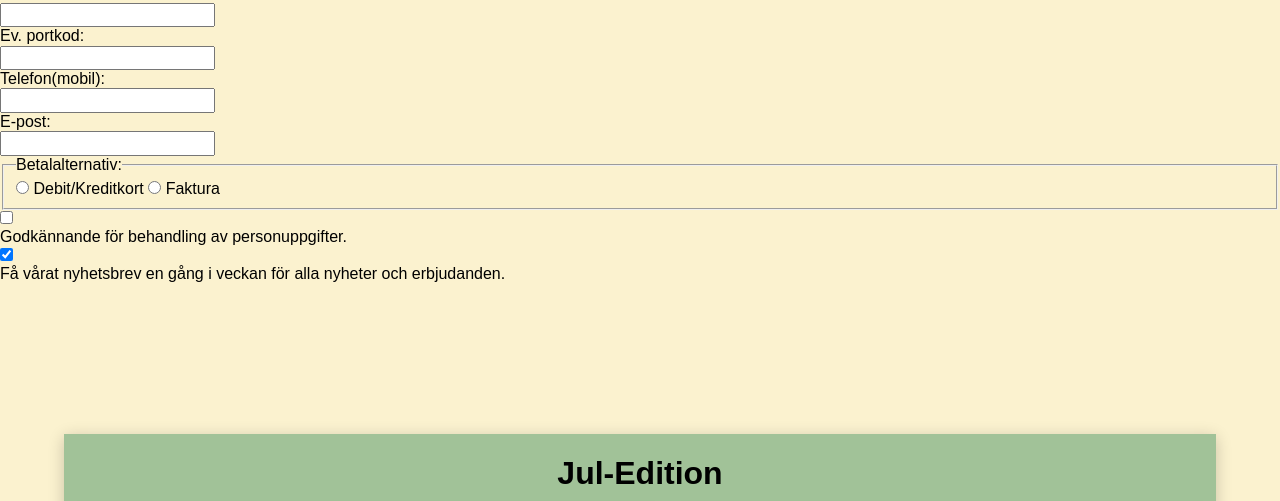
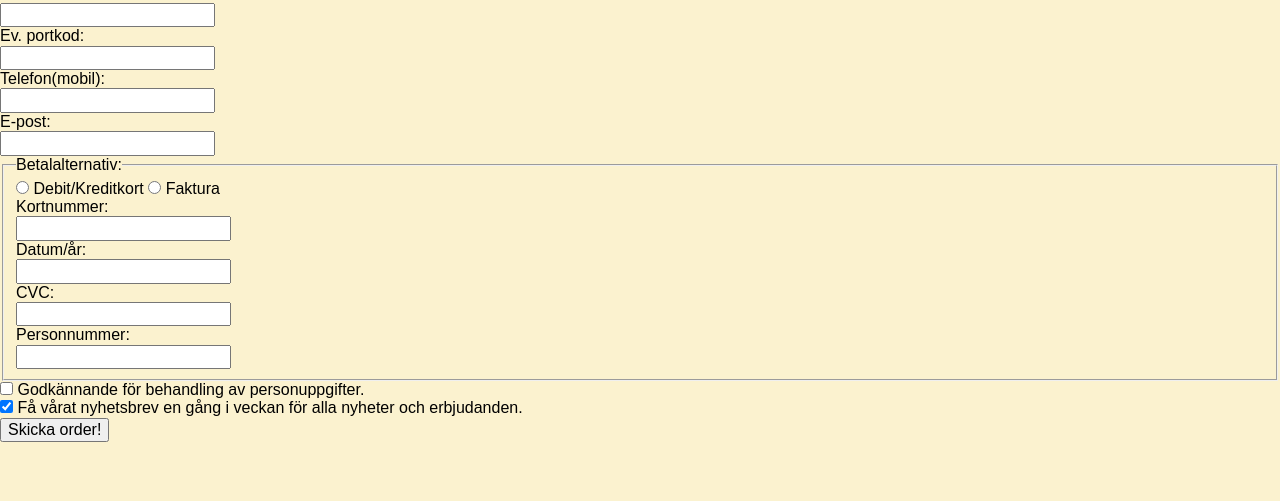
Before and after one commit to jenmwa/GottfridsMunkar, a plain HTML site: page index.html in a window 1280 px wide. Shown: the part 1319-1820 px from the top of the page. Drawn offline with Linux system fonts and the light colour scheme.

Commit message:
index - added cardPahyment and fakturaPayment

```diff
--- a/index.html
+++ b/index.html
@@ -178,14 +178,30 @@
           <label for="debitKredit">Debit/Kreditkort</label>
           <input type="radio" name="paymentOptions" id="faktura">
           <label for="faktura">Faktura</label>
+
+          <div class="cardPayment">
+            <label for="cardNumber">Kortnummer:</label><br>
+            <input type="number" name="cardNumber" id="cardNumber"></div>
+            <label for="cardDate">Datum/år:</label><br>
+            <input type="number" name="cardDate" id="cardDate"><br>
+            <label for="cardSecurity">CVC:</label><br>
+            <input type="number" name="cardSecurity" id="cardSecurity">
+          </div>
+
+          <div class="fakturaPayment">
+            <label for="personnummer">Personnummer:</label><br>
+            <input type="number" name="personnummer" id="personnummer">
+          </div>
         </fieldset>
 
 
-        <input type="checkbox" id="gdpr" name="gdpr"><br>
+        <input type="checkbox" id="gdpr" name="gdpr">
         <label for="gdpr">Godkännande för behandling av personuppgifter.</label><br>
 
-        <input type="checkbox" id="newsletter" name="newsletter" checked><br>
+        <input type="checkbox" id="newsletter" name="newsletter" checked>
         <label for="newsletter">Få vårat nyhetsbrev en gång i veckan för alla nyheter och erbjudanden.</label><br>
+
+        <input type="submit" value="Skicka order!">
 
       </form>
 
```
